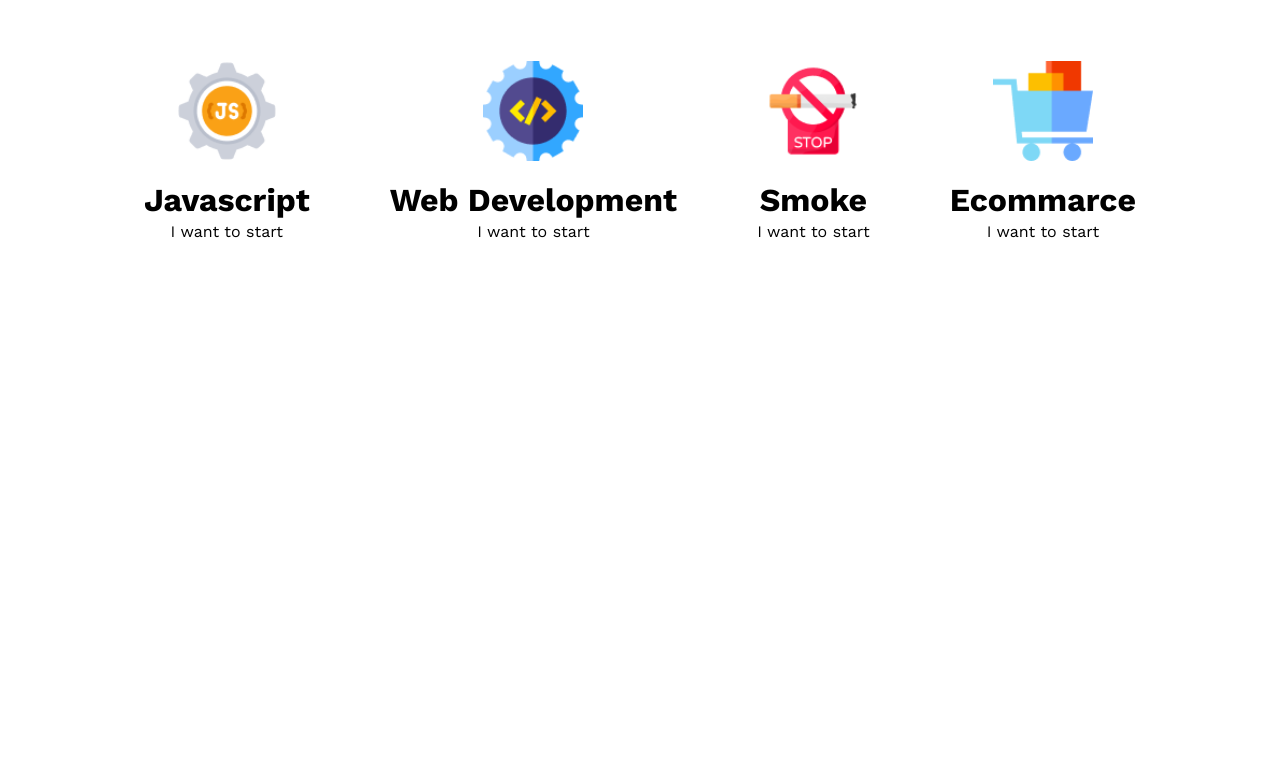
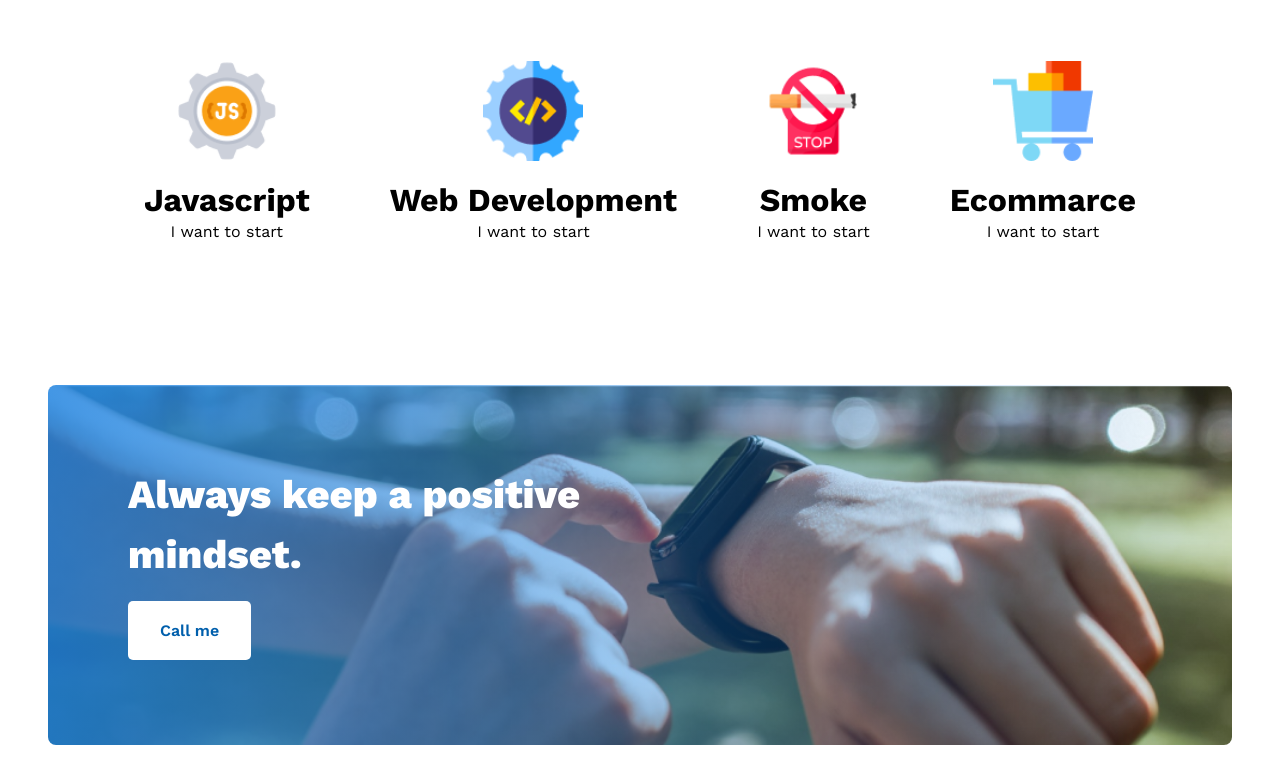
Before and after one commit to apuchandradas5568/new-year-new-me, a plain HTML site: page index.html in a window 1280 px wide. Shown: the part 1773-2556 px from the top of the page. Before the commit the page ends 2158 px from the top, so only its background shows below. Drawn offline with nearby package versions, Linux system fonts and the light colour scheme.

Commit message:
added last section call me

```diff
--- a/assets/styles/styles.css
+++ b/assets/styles/styles.css
@@ -8,7 +8,7 @@
     font-family: 'Work Sans';
 }
 
-section{
+section {
     margin: 100px 0;
 }
 
@@ -109,15 +109,18 @@ header .container .banner_desc .btn {
 }
 
 /* my plan section */
-.my_plans{}
-.my_plans .container{
+.my_plans {}
+
+.my_plans .container {
     text-align: center;
 }
-.my_plans h2{
+
+.my_plans h2 {
     margin: 2rem 0;
     font-size: 2.2rem;
 }
-.my_plans .plan_boxes{
+
+.my_plans .plan_boxes {
     display: flex;
     align-items: center;
     justify-content: space-between;
@@ -126,15 +129,47 @@ header .container .banner_desc .btn {
     margin-top: 3rem;
     padding: 1rem;
 }
-.my_plans .plan_boxes img{
+
+.my_plans .plan_boxes img {
     height: 100px;
     width: 100px;
 }
-.my_plans .plan_boxes h3{
+
+.my_plans .plan_boxes h3 {
     margin-top: 1rem;
     font-size: 2rem;
     font-weight: 700;
 }
-.my_plans .plan_boxes p{
+
+.my_plans .plan_boxes p {
     margin-top: 0;
 }
+
+
+/* call me section */
+.callme {
+
+}
+
+.callme .container {
+    border-radius: 8px;
+    background: linear-gradient(to right, rgba(20, 125, 223, 0.796), rgba(255, 255, 255, 0)), url('../images/watch.png');
+    background-size: cover;
+    background-repeat: no-repeat;
+    background-position: center center;
+    height: 200px;
+    padding: 5rem;
+}
+
+.callme .container h2 {
+    font-size: 2.5rem;
+    color: #fff;
+    font-weight: 800;
+    width: 500px;
+    margin-bottom: 1rem;
+    line-height: 1.5;
+}
+
+.callme .container .btn {
+    color: #005FAC;
+}
--- a/index.html
+++ b/index.html
@@ -62,6 +62,16 @@
                 </div>
             </div>
         </section>
+
+
+        <section class="callme">
+            <div class="container">
+                <h2>Always keep a positive mindset.</h2>
+                <button class="btn">Call me</button>
+            </div>
+        </section>
+
+
     </main>
     <footer>
 
```
